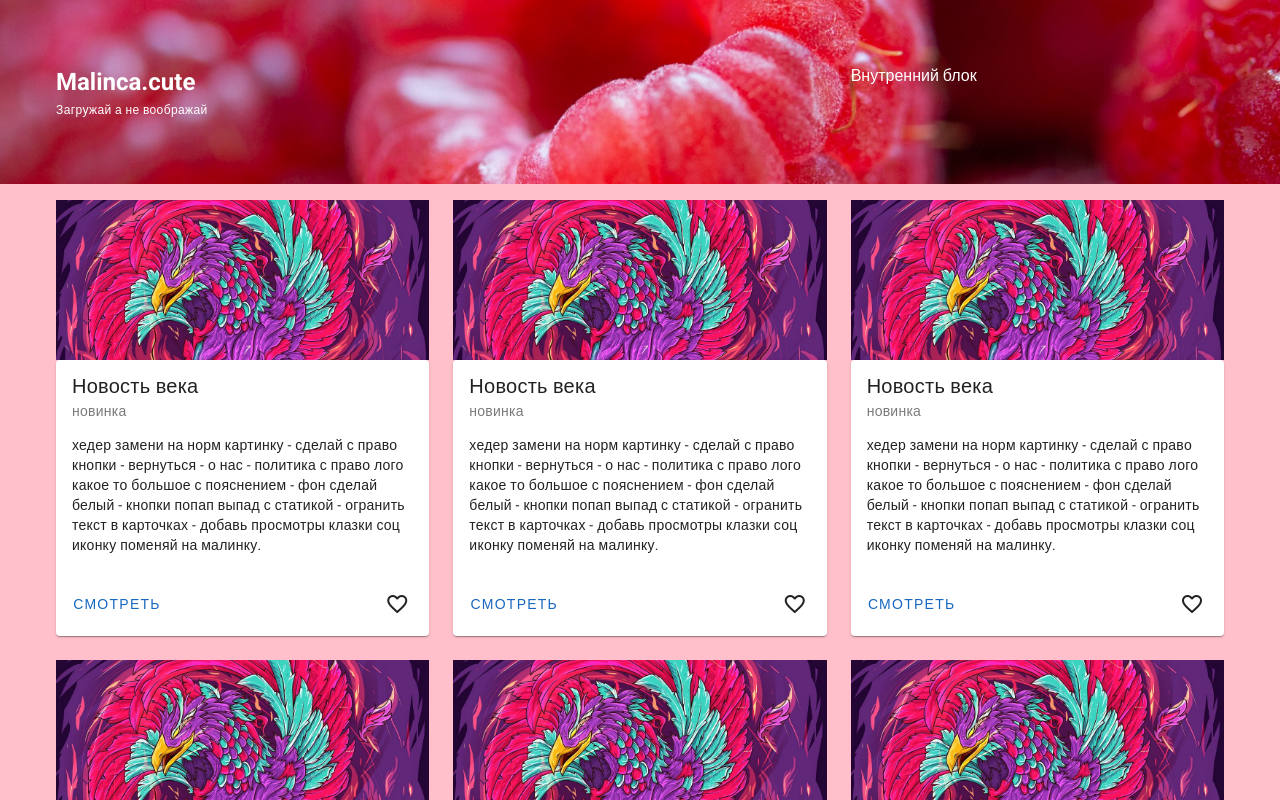
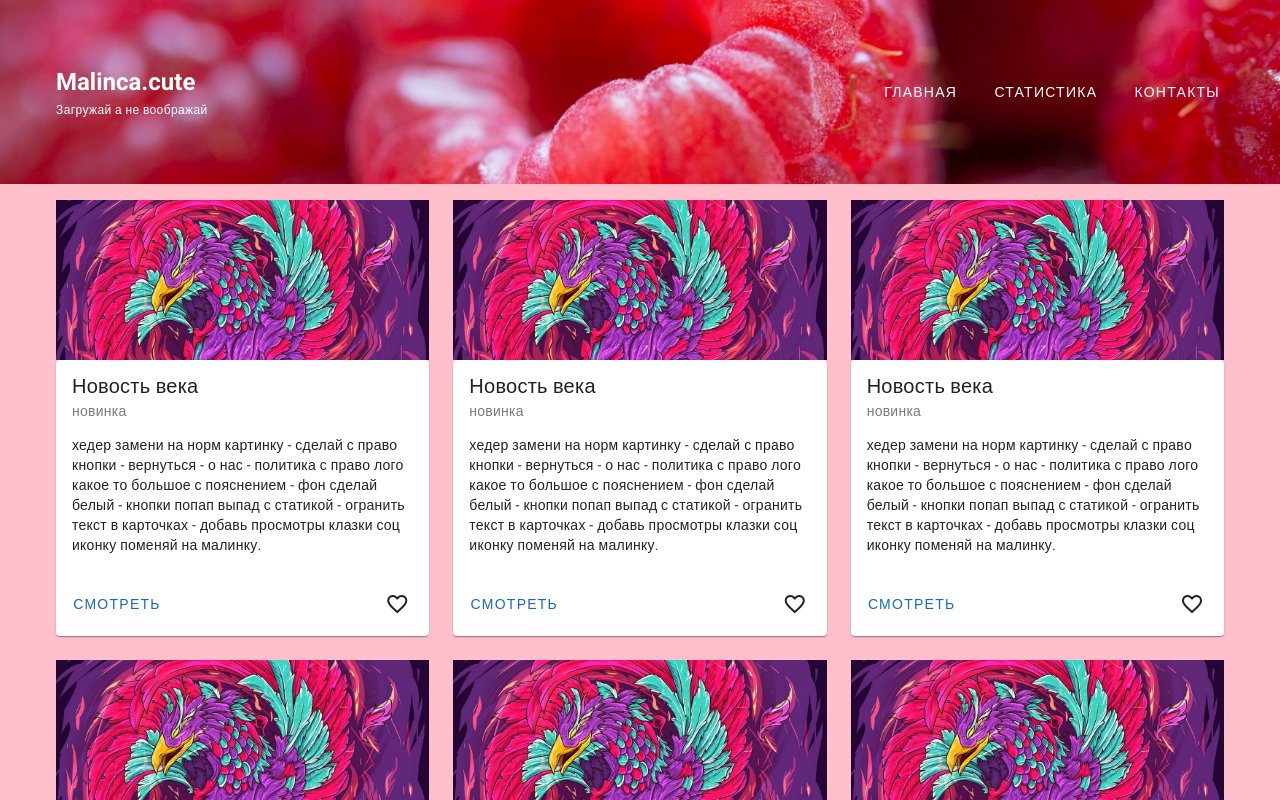
Before and after one commit to Viacheslav1998/world-extreame, a Vue app in the folder frontend/: page /malinka in a window 1280 px wide. Shown: the top 800 px of the page. Built offline with nearby package versions, Linux system fonts and the light colour scheme; what vue3-apexcharts would draw is missing.

Commit message:
feat: malinka

```diff
--- a/frontend/src/views/social/MalinkaView.vue
+++ b/frontend/src/views/social/MalinkaView.vue
@@ -8,9 +8,25 @@
           </div>
           <div class="text-caption" >Загружай а не воображай</div>
         </v-col>
-        <v-col cols="4" class="">
-          Внутренний блок
-        </v-col>
+        <div class="d-none d-sm-flex align-center ga-1">
+          <v-btn to="/" variant="text">Главная</v-btn>
+          <v-btn to="/stat" variant="text">Статистика</v-btn>
+          <v-btn to="/contact" variant="text">Контакты</v-btn>
+        </div>
+
+        <div class="d-flex d-sm-none">
+          <v-menu location="bottom end">
+            <template #activator="{ props }">
+              <v-btn icon="mdi-menu" variant="text" v-bind="props"></v-btn>
+            </template>
+
+            <v-list density="compact" class="mt-2">
+              <v-list-item to="/" title="Главная" prepend-icon="mdi-home"></v-list-item>
+              <v-list-item to="/stat" title="Статистика" prepend-icon="mdi-chart-bar"></v-list-item>
+              <v-list-item to="/contact" title="Контакты" prepend-icon="mdi-email"></v-list-item>
+            </v-list>
+          </v-menu>
+        </div>
       </v-row>
     </v-container>
   </section>
@@ -29,6 +45,7 @@
           cover
         />
         <v-card
+          class="card-text-clamp"
           title="Новость века"
           subtitle="новинка"
           text="хедер замени на норм картинку - сделай с право кнопки - вернуться - о нас - политика с право лого какое то большое с пояснением
@@ -81,4 +98,5 @@
   background-size: cover;
   color: black;
 }
+
 </style>
```
